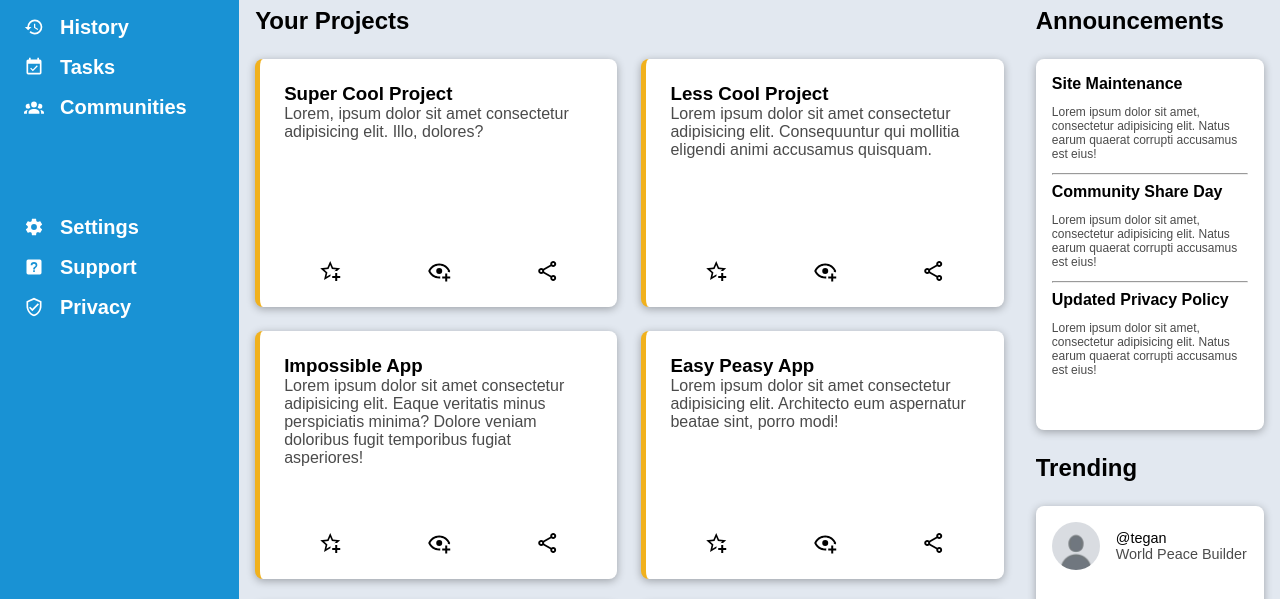
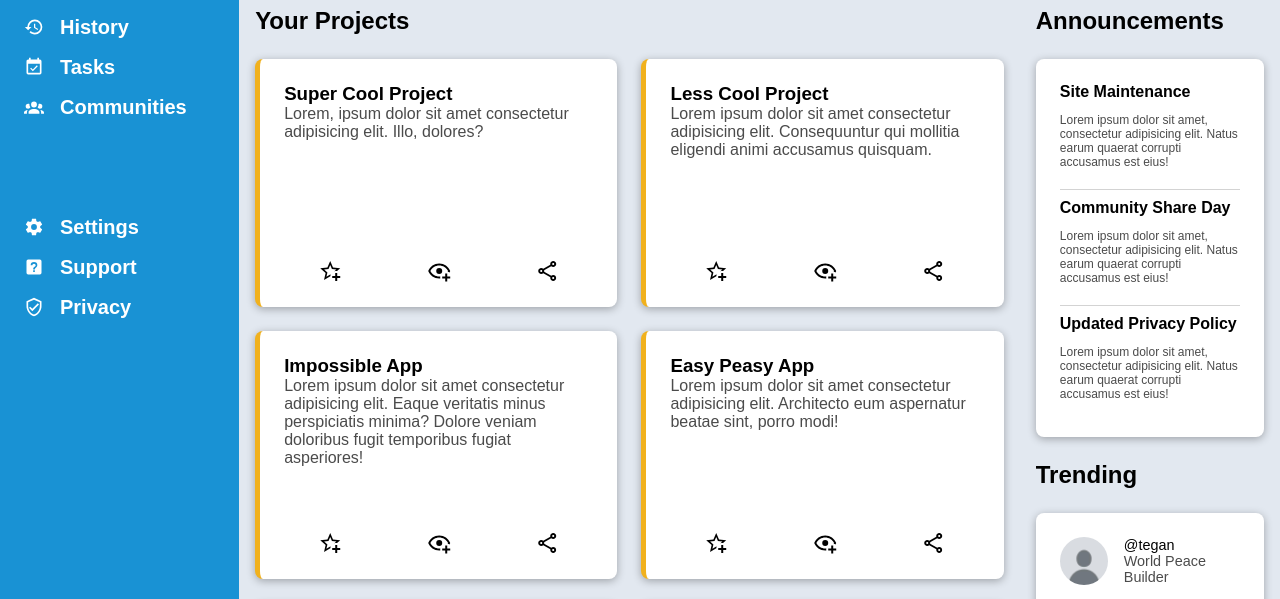
Before and after one commit to Agoth24/admin-dashboard, a plain HTML site: page index.html in a window 1280 px wide. Shown: the part 201-800 px from the top of the page. Drawn offline with Linux system fonts and the light colour scheme.

Commit message:
The project is fully complete
For all intensive purposes, this admin dashboard is
compelete and has all the necessary components I
set out to include.

I've been stuck many times during this process but breaking
down every problem and trying out solutions time and
time again has helped me tremendously.

```diff
--- a/index.html
+++ b/index.html
@@ -356,8 +356,8 @@
                 Lorem ipsum dolor sit amet, consectetur adipisicing elit. Natus
                 earum quaerat corrupti accusamus est eius!
               </p>
-              <hr />
             </div>
+            <hr />
             <div>
               <strong>Community Share Day</strong>
               <p>
--- a/style.css
+++ b/style.css
@@ -233,7 +233,6 @@ h2.projects {
 .announcement-card,
 .trending-card {
   background-color: var(--bg-white);
-  padding: 1rem;
   border-radius: 8px;
   box-shadow: 0 2px 8px rgba(0, 0, 0, 0.3);
   min-height: min-content;      /* Watch out here */
@@ -291,15 +290,22 @@ h2.announcement-title {
 }
 
 .announcement-card {
-  display: block;
-  gap: 2rem;
-  padding: 1rem;
+  display: grid;
+  grid-template-columns: 1fr;
+  grid-template-rows: auto;
+  padding: 1.5rem;
+  justify-content: space-between;
 }
 
 .announcement-card p {
   font-size: 0.75em;
 }
-
+.announcement-card hr {
+  width: 100%;
+  height: 1px;
+  border: none;
+  background-color: lightgray;
+}
 
 h2.trending-title {
   margin: 0;
@@ -309,6 +315,7 @@ h2.trending-title {
 display: flex;
 flex-direction: column;
 gap: 2rem;
+padding: 1.5rem;
 }
 
 .trending-card p{
```
